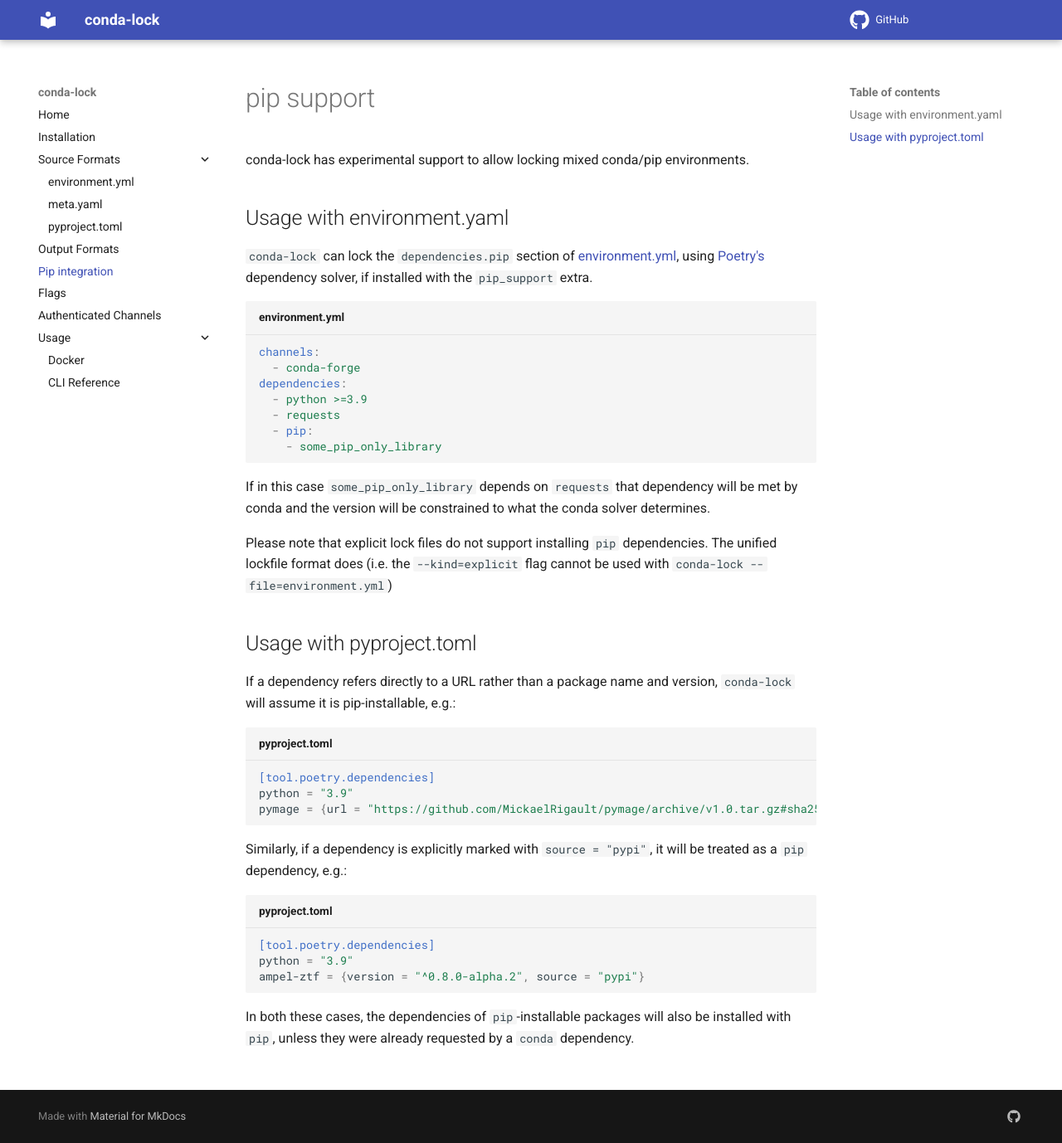
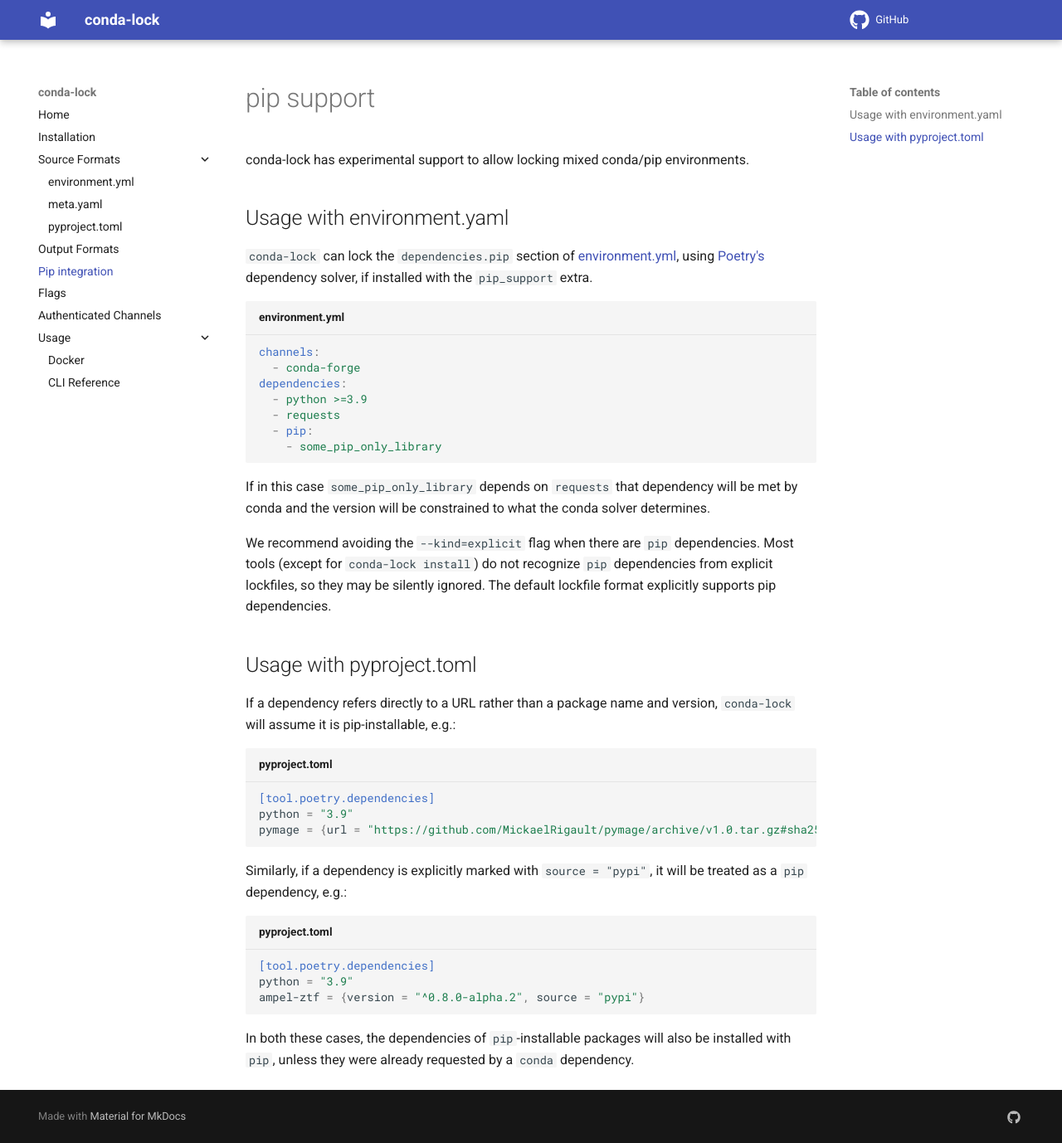
Before and after one commit to conda/conda-lock, an MkDocs documentation site: the page built from docs/pip.md, in a window 1280 px wide and 1378 px high. Shown: the whole window at 83% size. Built offline with MkDocs 1.6.1 and Material for MkDocs 9.7.7, drawn with Linux system fonts in a browser that asks for light colours; comment, search, counter and statistics services are not loaded.

Commit message:
Update docs/pip.md
Co-authored-by: Ben Mares <services-git-throwaway1@tensorial.com>

```diff
--- a/docs/pip.md
+++ b/docs/pip.md
@@ -21,9 +21,10 @@
 If in this case `some_pip_only_library` depends on `requests` that dependency will be met by
 conda and the version will be constrained to what the conda solver determines.
 
-Please note that explicit lock files do not support installing `pip` dependencies.
-The unified lockfile format does (i.e. the `--kind=explicit` flag cannot be used
-with `conda-lock --file=environment.yml`)
+We recommend avoiding the `--kind=explicit` flag when there are `pip`
+dependencies. Most tools (except for `conda-lock install`) do not recognize
+`pip` dependencies from explicit lockfiles, so they may be silently ignored.
+The default lockfile format explicitly supports pip dependencies.
 
 ## Usage with pyproject.toml
 
```
